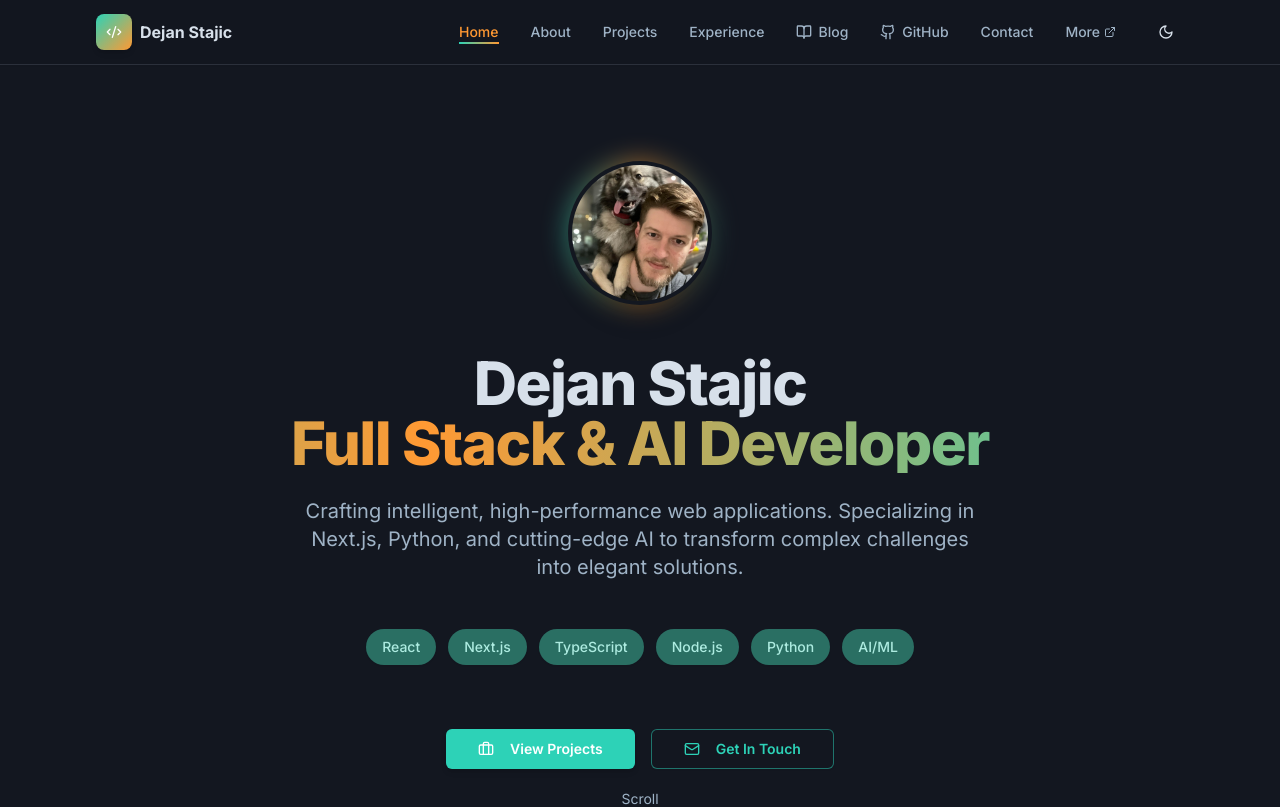
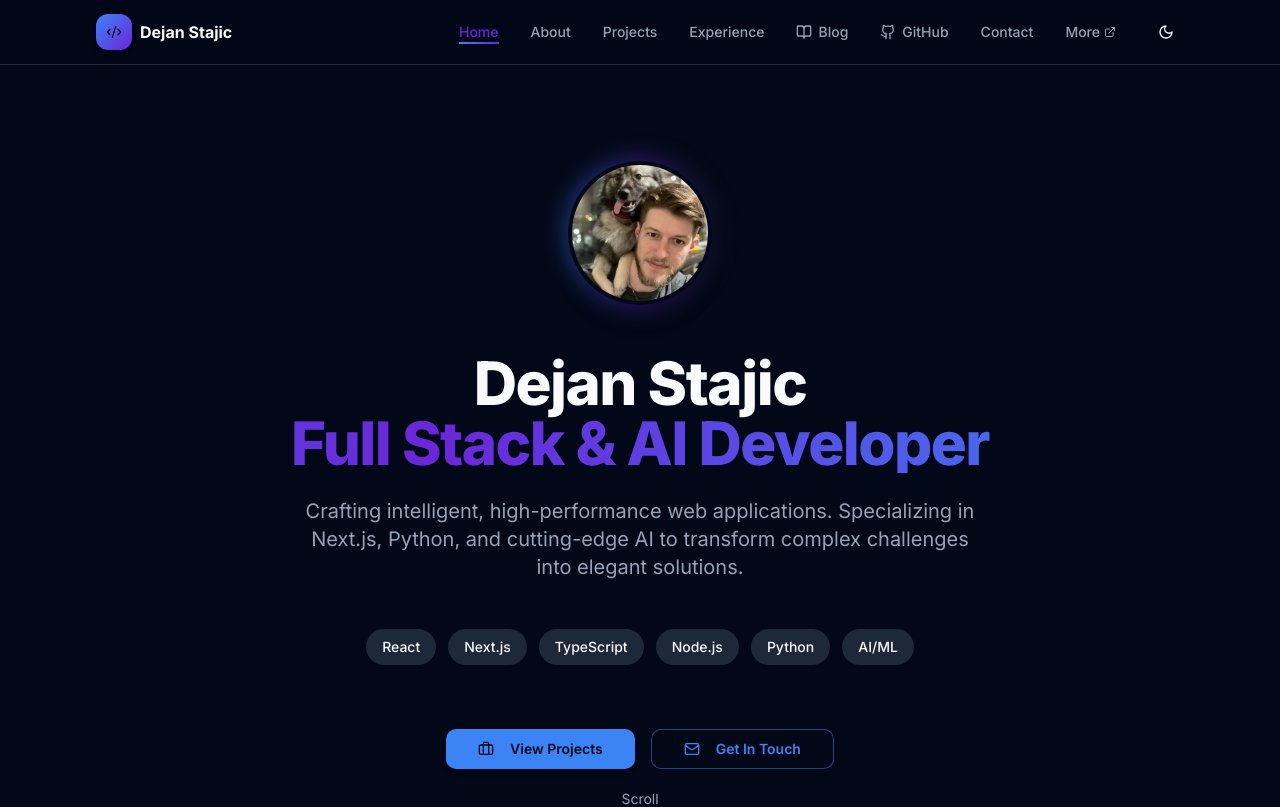
Before and after one commit to dejoski/autoapplier, a Next.js app: page / in a window 1280 px wide. Shown: the top 807 px of the page. Built offline with nearby package versions, Linux system fonts and the light colour scheme.

Commit message:
PROFESSIONAL COLOR THEORY: Replace jarring teal/orange with sophisticated blue-purple gradient palette following modern design best practices

```diff
--- a/src/app/globals.css
+++ b/src/app/globals.css
@@ -4,75 +4,77 @@
 
 @layer base {
   :root {
-    --background: 210 40% 98%;
-    --foreground: 220 15% 25%;
+    /* Light theme - Sophisticated neutral palette */
+    --background: 0 0% 100%;           /* Pure white */
+    --foreground: 240 10% 3.9%;       /* Rich charcoal */
 
-    --card: 0 0% 100%;
-    --card-foreground: 220 15% 25%;
+    --card: 0 0% 100%;                 /* Pure white */
+    --card-foreground: 240 10% 3.9%;  /* Rich charcoal */
 
-    --popover: 0 0% 100%;
-    --popover-foreground: 220 15% 25%;
+    --popover: 0 0% 100%;              /* Pure white */
+    --popover-foreground: 240 10% 3.9%; /* Rich charcoal */
 
-    --primary: 170 70% 45%;
-    --primary-foreground: 0 0% 100%;
+    --primary: 221 83% 53%;            /* Professional blue */
+    --primary-foreground: 0 0% 98%;    /* Off-white */
 
-    --secondary: 170 50% 75%;
-    --secondary-foreground: 170 70% 25%;
+    --secondary: 210 40% 98%;          /* Subtle blue-gray */
+    --secondary-foreground: 222 84% 4.9%; /* Deep blue-gray */
 
-    --muted: 210 30% 90%;
-    --muted-foreground: 210 20% 55%;
+    --muted: 210 40% 98%;              /* Light neutral */
+    --muted-foreground: 215 16% 47%;   /* Medium gray */
 
-    --accent: 30 100% 55%;
-    --accent-foreground: 0 0% 100%;
+    --accent: 262 83% 58%;             /* Elegant purple accent */
+    --accent-foreground: 0 0% 98%;     /* Off-white */
 
-    --destructive: 0 75% 55%;
-    --destructive-foreground: 0 0% 100%;
+    --destructive: 0 84% 60%;          /* Clean red */
+    --destructive-foreground: 0 0% 98%; /* Off-white */
 
-    --border: 210 30% 85%;
-    --input: 210 30% 88%;
-    --ring: 170 70% 45%;
+    --border: 214 32% 91%;             /* Subtle border */
+    --input: 214 32% 91%;              /* Input border */
+    --ring: 221 83% 53%;               /* Focus ring */
 
-    --radius: 0.5rem;
+    --radius: 0.75rem;
 
-    /* Gradient colors - DebugDaily theme */
-    --gradient-start: 170 70% 45%; /* Primary Teal */
-    --gradient-middle: 30 100% 55%; /* Accent Orange */
-    --gradient-end: 30 100% 65%; /* Lighter Accent Orange */
+    /* Sophisticated gradient palette */
+    --gradient-start: 221 83% 53%;     /* Professional blue */
+    --gradient-middle: 262 83% 58%;    /* Elegant purple */
+    --gradient-end: 300 76% 72%;       /* Soft lavender */
   }
 
   .dark {
-    --background: 220 25% 10%;
-    --foreground: 210 30% 88%;
+    /* Dark theme - Premium dark palette */
+    --background: 222 84% 4.9%;        /* Rich dark blue */
+    --foreground: 210 40% 98%;         /* Crisp white */
 
-    --card: 220 25% 15%;
-    --card-foreground: 210 30% 88%;
+    --card: 222 84% 4.9%;              /* Rich dark blue */
+    --card-foreground: 210 40% 98%;    /* Crisp white */
 
-    --popover: 220 25% 15%;
-    --popover-foreground: 210 30% 88%;
+    --popover: 222 84% 4.9%;           /* Rich dark blue */
+    --popover-foreground: 210 40% 98%; /* Crisp white */
 
-    --primary: 170 65% 50%;
-    --primary-foreground: 0 0% 100%;
+    --primary: 217 91% 60%;            /* Bright blue */
+    --primary-foreground: 222 84% 4.9%; /* Dark background */
 
-    --secondary: 170 45% 30%;
-    --secondary-foreground: 170 60% 80%;
+    --secondary: 217 32% 17%;          /* Dark blue-gray */
+    --secondary-foreground: 210 40% 98%; /* Crisp white */
 
-    --muted: 220 15% 25%;
-    --muted-foreground: 210 25% 70%;
+    --muted: 217 32% 17%;              /* Dark neutral */
+    --muted-foreground: 215 20% 65%;   /* Light gray */
 
-    --accent: 30 100% 60%;
-    --accent-foreground: 0 0% 10%;
+    --accent: 263 70% 50%;             /* Rich purple accent */
+    --accent-foreground: 210 40% 98%;  /* Crisp white */
 
-    --destructive: 0 70% 50%;
-    --destructive-foreground: 0 0% 100%;
+    --destructive: 0 63% 31%;          /* Dark red */
+    --destructive-foreground: 210 40% 98%; /* Crisp white */
 
-    --border: 220 15% 20%;
-    --input: 220 15% 22%;
-    --ring: 170 65% 50%;
+    --border: 217 32% 17%;             /* Dark border */
+    --input: 217 32% 17%;              /* Dark input */
+    --ring: 217 91% 60%;               /* Bright focus ring */
 
-    /* Gradient colors - DebugDaily theme dark */
-    --gradient-start: 170 65% 50%; /* Primary Teal Dark */
-    --gradient-middle: 30 100% 60%; /* Accent Orange Dark */
-    --gradient-end: 30 100% 70%; /* Lighter Accent Orange Dark */
+    /* Premium dark gradients */
+    --gradient-start: 217 91% 60%;     /* Bright blue */
+    --gradient-middle: 263 70% 50%;    /* Rich purple */
+    --gradient-end: 300 76% 72%;       /* Soft lavender */
   }
 }
 
@@ -121,7 +123,7 @@
 }
 
 @layer utilities {
-  /* Beautiful gradient utilities */
+  /* Sophisticated gradient utilities */
   .gradient-primary {
     background: linear-gradient(135deg, hsl(var(--gradient-start)), hsl(var(--gradient-middle)), hsl(var(--gradient-end)));
   }
@@ -139,7 +141,7 @@
     border-radius: 12px;
   }
 
-  /* Glass morphism */
+  /* Premium glass morphism */
   .glass {
     backdrop-filter: blur(20px) saturate(180%);
     background-color: rgba(255, 255, 255, 0.8);
@@ -152,7 +154,7 @@
     border: 1px solid rgba(255, 255, 255, 0.1);
   }
 
-  /* Animation utilities */
+  /* Smooth animations */
   .animate-float {
     animation: float 6s ease-in-out infinite;
   }
@@ -195,31 +197,31 @@
     100% { background-position: 0% center; }
   }
 
-  /* Text utilities */
+  /* Typography utilities */
   .text-balance {
     text-wrap: balance;
   }
 
-  /* Container utilities */
+  /* Layout utilities */
   .container-custom {
     @apply mx-auto max-w-7xl px-4 sm:px-6 lg:px-8;
   }
 
-  /* Background patterns */
+  /* Subtle background patterns */
   .bg-grid {
     background-image:
-      linear-gradient(rgba(99, 102, 241, 0.1) 1px, transparent 1px),
-      linear-gradient(90deg, rgba(99, 102, 241, 0.1) 1px, transparent 1px);
+      linear-gradient(rgba(59, 130, 246, 0.05) 1px, transparent 1px),
+      linear-gradient(90deg, rgba(59, 130, 246, 0.05) 1px, transparent 1px);
     background-size: 50px 50px;
   }
 
   .bg-dots {
-    background-image: radial-gradient(circle, rgba(99, 102, 241, 0.15) 1px, transparent 1px);
+    background-image: radial-gradient(circle, rgba(59, 130, 246, 0.1) 1px, transparent 1px);
     background-size: 20px 20px;
   }
 
   .text-gradient {
-    background: linear-gradient(135deg, #3b82f6, #8b5cf6);
+    background: linear-gradient(135deg, hsl(var(--gradient-start)), hsl(var(--gradient-middle)));
     -webkit-background-clip: text;
     -webkit-text-fill-color: transparent;
     background-clip: text;
```
